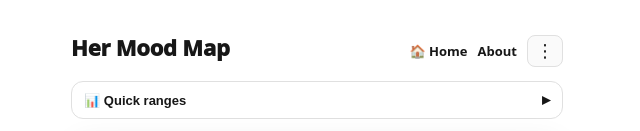
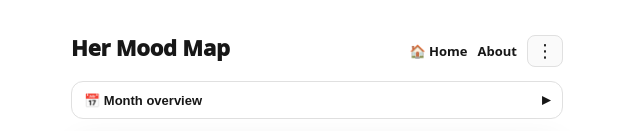
Before and after one commit to Temujin-67/cycle-navigator, a Next.js app: page /navigate in a window 1280 px wide. Shown: the top 131 px of the page, without its empty margins (323-963 px from the left). Built offline with nearby package versions, Linux system fonts and the light colour scheme.

Commit message:
Update page.tsx

```diff
--- a/src/app/navigate/page.tsx
+++ b/src/app/navigate/page.tsx
@@ -872,7 +872,7 @@ function NavigateInner() {
             fontSize: 13,
           }}
         >
-          <span>📊 Quick ranges</span>
+       <span>📅 Month overview</span>
           <span aria-hidden="true" style={{ fontSize: 16, lineHeight: 1 }}>
             {quickRangesOpen ? "▾" : "▸"}
           </span>
```
